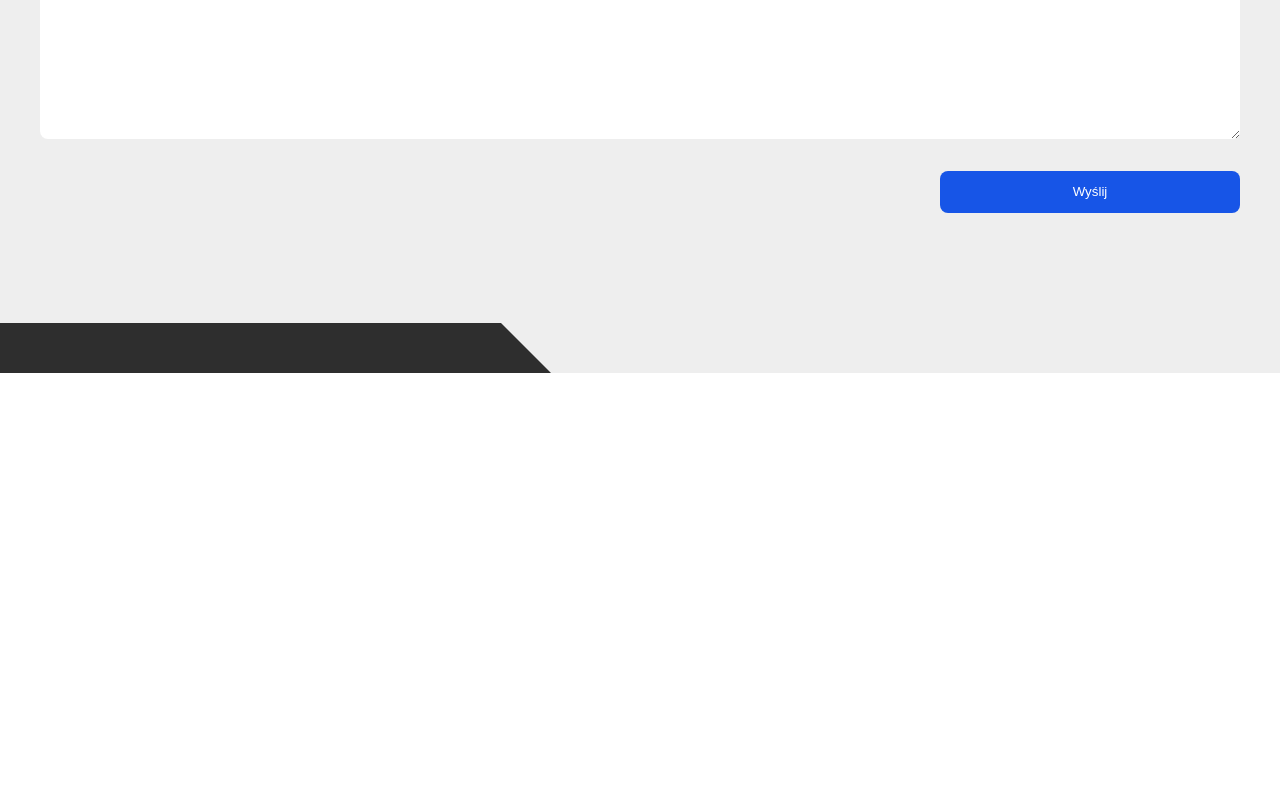
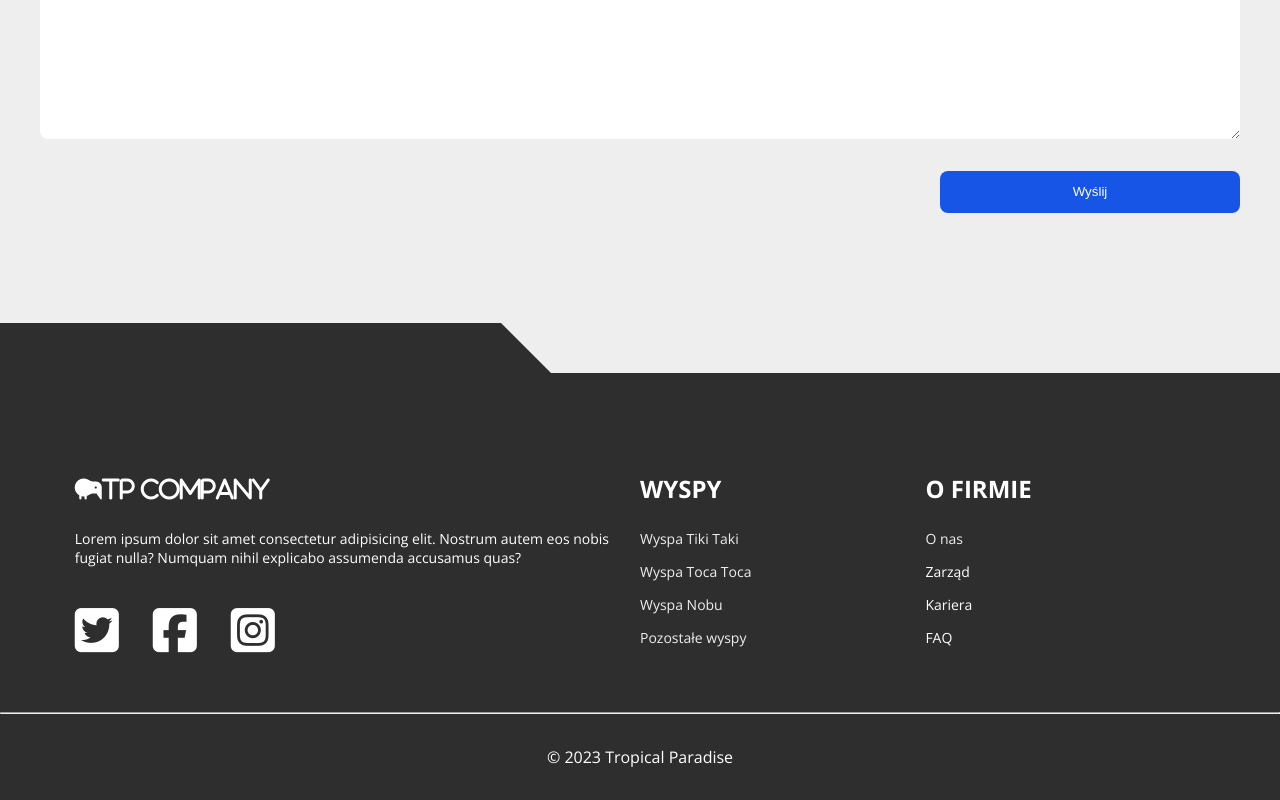
Before and after one commit to iWhiteBear/MyNewWebsite, a plain HTML site: page index.html in a window 1280 px wide. Shown: the part 6383-7183 px from the top of the page. Before the commit the page ends 6756 px from the top, so only its background shows below. Drawn offline with nearby package versions, Linux system fonts and the light colour scheme.

Commit message:
Added Footer

```diff
--- a/index.html
+++ b/index.html
@@ -276,10 +276,51 @@
                 </form>
             </div>
 
-
         </section>
 
     </main>
+
+    <footer class="footer">
+
+        <div class="wrapper">
+
+            <div class="footer__boxes">
+                <div class="footer__box">
+                    <h3 class="footer__box-title">
+                        <i class="fas fa-kiwi-bird">TP Company</i>
+                    </h3>
+                    <p>Lorem ipsum dolor sit amet consectetur adipisicing elit. Nostrum autem eos nobis fugiat nulla?
+                        Numquam nihil explicabo assumenda accusamus quas?</p>
+                    <div class="footer__box-social">
+                        <a href="#" class="footer__box-link"><i class="fab fa-twitter-square"></i></a>
+                        <a href="#" class="footer__box-link"><i class="fab fa-facebook-square"></i></a>
+                        <a href="#" class="footer__box-link"><i class="fab fa-instagram-square"></i></a>
+                    </div>
+                </div>
+                <div class="footer__box footer__box-desktop">
+                    <h3 class="footer__box-title">Wyspy</h3>
+                    <ul class="footer__box-list">
+                        <div class="footer__box-list-item"><a href="#">Wyspa Tiki Taki</a></div>
+                        <div class="footer__box-list-item"><a href="#">Wyspa Toca Toca</a></div>
+                        <div class="footer__box-list-item"><a href="#">Wyspa Nobu</a></div>
+                        <div class="footer__box-list-item"><a href="#">Pozostałe wyspy</a></div>
+                    </ul>
+                </div>
+                <div class="footer__box footer__box-desktop">
+                    <h3 class="footer__box-title">O Firmie </h3>
+                    <ul class="footer__box-list">
+                        <div class="footer__box-list-item"><a href="#">O nas</a></div>
+                        <div class="footer__box-list-item"><a href="#"></a>Zarząd</div>
+                        <div class="footer__box-list-item"><a href="#"></a>Kariera</div>
+                        <div class="footer__box-list-item"><a href="#"></a>FAQ</div>
+                    </ul>
+                </div>
+            </div>
+        </div>
+        <hr>
+        <p class="footer__bottom-text">&copy; <span class="footer__year"></span> Tropical Paradise</p>
+
+    </footer>
 
     <script type="text/javascript" src="//code.jquery.com/jquery-1.11.0.min.js"></script>
     <script type="text/javascript" src="//code.jquery.com/jquery-migrate-1.2.1.min.js"></script>
--- a/js/main.js
+++ b/js/main.js
@@ -1,29 +1,68 @@
-const nav = document.querySelector('.nav');
-const navBtn = document.querySelector('.burger-btn');
-const allNavItems = document.querySelectorAll('.nav__item');
-
+const nav = document.querySelector('.nav')
+const navBtn = document.querySelector('.burger-btn')
+const allNavItems = document.querySelectorAll('.nav__item')
+const navBtnBars = document.querySelector('.burger-btn__bars')
+const allSections = document.querySelectorAll('.section')
+const footerYear = document.querySelector('.footer__year')
 
 const handleNav = () => {
+
 	nav.classList.toggle('nav--active')
+    navBtnBars.classList.remove('black-bars-color')
+
+    if (!nav.classList.contains('nav--active')) {
+        handleObserver();
+    }
 
 	allNavItems.forEach(item => {
-        item.addEventListener('click', ()=>{
+		item.addEventListener('click', () => {
 			nav.classList.remove('nav--active')
 		})
 	})
-    handleNavItemsanimation();
+	handleNavItemsanimation()
 }
 
+
 const handleNavItemsanimation = () => {
-    let delayTime = 0;
+	let delayTime = 0
+
+
 
 	allNavItems.forEach(item => {
-    item.classList.toggle('nav-items-animation');
+		item.classList.toggle('nav-items-animation')
 		// animation-delay: .3s;
-    item.style.animationDelay = '.' + delayTime + 's';
-    delayTime++;
+		item.style.animationDelay = '.' + delayTime + 's'
+		delayTime++
 	})
-
 }
 
+
+
+const handleObserver = () => {
+	const currentSection = window.scrollY
+
+	allSections.forEach(section => {
+		if (
+			section.classList.contains('white-section') &&
+			section.offsetTop <= currentSection + 60
+		) {
+			navBtnBars.classList.add('black-bars-color')
+		} else if (
+			!section.classList.contains('white-section') &&
+			section.offsetTop <= currentSection + 60
+		) {
+			navBtnBars.classList.remove('black-bars-color')
+		}
+	})
+}
+
+
+
+const handleCurrentYear = () => {
+	const year = new Date().getFullYear()
+	footerYear.innerText = year
+}
+handleCurrentYear();
+
 navBtn.addEventListener('click', handleNav);
+window.addEventListener('scroll',handleObserver);
--- a/sass/style.scss
+++ b/sass/style.scss
@@ -20,6 +20,7 @@ body {
 	font-family: 'Open Sans', sans-serif;
 	font-size: 1.6rem;
 }
+
 
 // nav
 
@@ -73,6 +74,7 @@ body {
 		}
 	}
 }
+
 
 .nav {
 	position: fixed;
@@ -129,6 +131,12 @@ body {
 
 .nav-items-animation {
 	animation: navItemsAnimation 1s both;
+}
+
+.black-bars-color,
+.black-bars-color::after,
+.black-bars-color::before {
+	background-color: $dark;
 }
 
 //HEADER
@@ -426,6 +434,106 @@ body {
 	}
 }
 
+// CONTACT
+
+.contact {
+	position: relative;
+	background-color: $light-white;
+	overflow: hidden;
+
+	.white-block-left {
+		background-color: $dark;
+	}
+
+	&__form,
+	&__form-top {
+		display: flex;
+		flex-direction: column;
+	}
+
+	&__form-label {
+		margin-bottom: 0.5em;
+		text-transform: uppercase;
+	}
+
+	&__form-input {
+		@include contactForm;
+	}
+
+	&__form-textarea {
+		@include contactForm;
+
+		max-width: 100%;
+		min-width: 100%;
+		width: 100%;
+		min-height: 150px;
+	}
+
+	&__form-btn {
+		align-self: flex-end;
+		padding: 1em;
+		width: 100%;
+		max-width: 300px;
+		color: $pure-white;
+		border: none;
+		border-radius: 8px;
+		background-color: $main-color;
+		cursor: pointer;
+
+		&::before {
+			background-color: $secondary-color;
+		}
+	}
+}
+
+// FOOTER
+.footer {
+	color: $pure-white;
+	background-color: $dark;
+
+	.wrapper {
+		padding: 6em 2em 2em;
+	}
+
+	&__box {
+		font-size: 1.4rem;
+	}
+
+	&__box-desktop {
+		display: none;
+	}
+
+	&__box-title {
+		margin-bottom: 1em;
+		font-size: 3rem;
+		text-transform: uppercase;
+	}
+
+	&__box-social {
+		margin: 2em 0 1em;
+	}
+	&__box-link {
+		padding: 0 0.3em;
+		font-size: 3.6em;
+		color: $pure-white;
+		text-decoration: none;
+		transition: color 0.3s;
+
+		&:first-child {
+			padding-left: 0;
+		}
+
+		&:hover {
+			color: $light-white;
+		}
+	}
+
+	&__bottom-text {
+		padding: 2em;
+		text-align: center;
+	}
+}
+
 // ===============================================
 // MEDIA
 // ===============================================
@@ -487,58 +595,6 @@ body {
 			&-btn {
 				padding: 1em;
 			}
-		}
-	}
-}
-
-// CONTACT
-
-.contact {
-	position: relative;
-	background-color: $light-white;
-	overflow: hidden;
-
-	.white-block-left {
-		background-color: $dark;
-	}
-
-	&__form,
-	&__form-top {
-		display: flex;
-		flex-direction: column;
-	}
-
-	&__form-label {
-		margin-bottom: 0.5em;
-		text-transform: uppercase;
-	}
-
-	&__form-input {
-		@include contactForm;
-	}
-
-	&__form-textarea {
-		@include contactForm;
-
-		max-width: 100%;
-		min-width: 100%;
-		width: 100%;
-		min-height: 150px;
-	}
-
-	&__form-btn {
-		align-self: flex-end;
-		padding: 1em;
-		width: 100%;
-		max-width: 300px;
-		color:$pure-white;
-		border: none;
-		border-radius: 8px;
-		background-color: $main-color;
-		cursor: pointer;
-
-		&::before {
-			background-color: $secondary-color;
 		}
 	}
 }
@@ -606,6 +662,43 @@ body {
 		&__card {
 			margin: 1em;
 			width: 45%;
+		}
+	}
+
+	.footer {
+		&__boxes {
+			display: flex;
+			justify-content: space-between;
+		}
+
+		&__box-desktop {
+			display: block;
+		}
+
+		&__box {
+			margin: 0.2em;
+			width: 25%;
+
+			&:first-child {
+				width: 50%;
+			}
+		}
+
+		&__box-title {
+			font-size: 2.4rem;
+		}
+
+		&__box-list {
+			list-style: none;
+		}
+
+		&__box-list-item {
+			margin-bottom: 1em;
+
+			a {
+				color: $light-white;
+				text-decoration: none;
+			}
 		}
 	}
 }
```
Also changed, not shown: css/style.css, 1 other file. Lines whose indentation alone changed are shown as unchanged.
